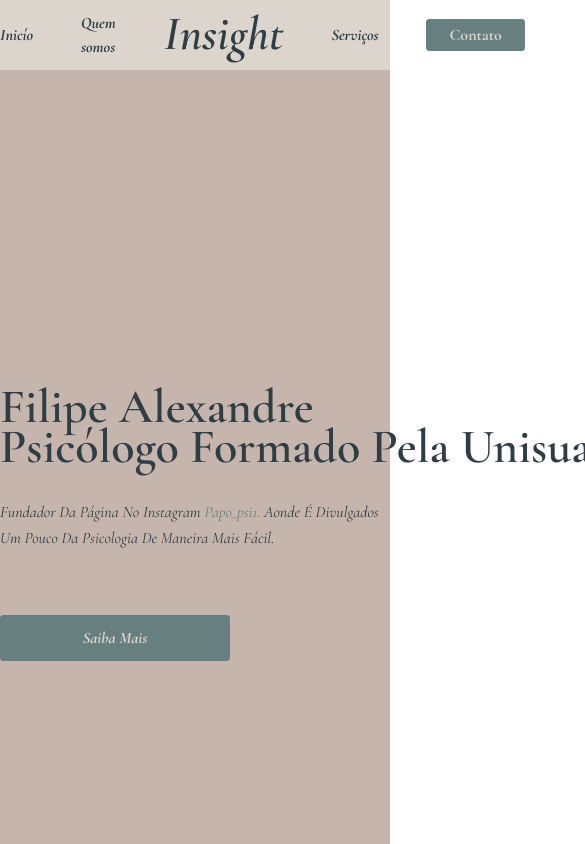
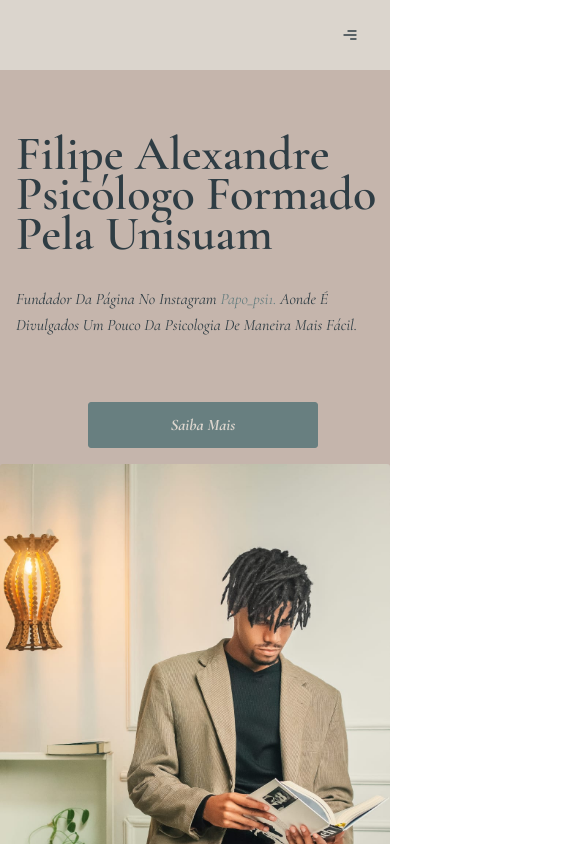
Before and after one commit to Renanincio/caregiver, a React (Vite) app: page / in a window 390 px wide. Shown: the top 844 px of the page, 585 px wide, since content can reach past the window. Built offline with nearby package versions, Linux system fonts and the light colour scheme; the HTML template or start-up script is replaced by a standard one.

Commit message:
mobile start

```diff
--- a/package.json
+++ b/package.json
@@ -18,6 +18,7 @@
     "framer-motion": "^11.0.3",
     "react": "^18.2.0",
     "react-dom": "^18.2.0",
+    "react-icons": "^5.0.1",
     "swiper": "^11.0.5"
   },
   "devDependencies": {
--- a/src/components/header.tsx
+++ b/src/components/header.tsx
@@ -1,16 +1,116 @@
+import { useState } from "react";
+import { CgMenuRight } from "react-icons/cg";
 
 export const Header = () => {
+  const [menu, setMenu] = useState(false);
+
   return (
-    <div className="min-h-[70px] bg-header flex items-center">
-      <nav className="max-w-[1280px] m-auto">
-        <ul className="flex items-center italic gap-12 font-extrabold ">
-          <li className=""><a href="#home" className="transition-all delay-[.3] hover:text-greenSecondary">Inicío</a></li>
-          <li className=""><a href="#about" className="transition-all delay-[.3] hover:text-greenSecondary">Quem somos</a></li>
-          <li className=""><a href="#"><h1 className="text-[48px] text-center leading-[.7] capitalize italic font-semibold">Insight</h1></a></li>
-          <li className=""><a href="#services" className="transition-all delay-[.3] hover:text-greenSecondary">Serviços</a></li>
-          <li className=""><a href="#contact"><button className="bg-greenSecondary px-[22px] py-[3px] rounded-btn text-header hover:bg-transparent transition-all delay-[.3] hover:text-greenSecondary border-greenSecondary border-[1px] font-bold">Contato</button></a></li>
+    <div className="h-[70px] bg-header flex items-center">
+      <nav
+        className={
+          menu
+            ? "w-300px p-8 h-screen m-auto flex fixed top-0 left-0 bg-header transition-all duration-[.8s] z-10"
+            : "w-300px p-8 h-screen m-auto hidden max-[900px]:flex fixed top-0 left-[-100%] bg-header transition-all duration-[.8s]"
+        }
+      >
+        <ul className="flex flex-col items-center italic gap-12 font-extrabold  transition-all delay-[.7] ease">
+          <li className="">
+            <a onClick={() => setMenu(false)} href="#">
+              <h1 className="text-[48px] text-center leading-[.7] capitalize italic font-semibold">
+                Insight
+              </h1>
+            </a>
+          </li>
+          <li className="">
+            <a
+              onClick={() => setMenu(false)}
+              href="#home"
+              className="transition-all delay-[.3] hover:text-greenSecondary"
+            >
+              Inicío
+            </a>
+          </li>
+          <li className="">
+            <a
+              onClick={() => setMenu(false)}
+              href="#about"
+              className="transition-all delay-[.3] hover:text-greenSecondary"
+            >
+              Quem somos
+            </a>
+          </li>
+
+          <li className="">
+            <a
+              href="#services"
+              className="transition-all delay-[.3] hover:text-greenSecondary"
+              onClick={() => setMenu(false)}
+            >
+              Serviços
+            </a>
+          </li>
+          <li className="">
+            <a
+              onClick={() => setMenu(false)}
+              href="#contact"
+              className="transition-all delay-[.3] hover:text-greenSecondary"
+            >
+              Contato
+            </a>
+          </li>
         </ul>
       </nav>
+
+      <nav className="max-w-[1280px] w-full max-h-[70px] pr-8 flex justify-center m-auto items-center">
+        <ul className="flex items-center italic gap-12 font-extrabold max-[900px]:hidden transition-all delay-[.7] ease">
+          <li className="">
+            <a
+              href="#home"
+              className="transition-all delay-[.3] hover:text-greenSecondary"
+            >
+              Inicío
+            </a>
+          </li>
+          <li className="">
+            <a
+              href="#about"
+              className="transition-all delay-[.3] hover:text-greenSecondary"
+            >
+              Quem somos
+            </a>
+          </li>
+          <li className="">
+            <a href="#">
+              <h1 className="text-[48px] text-center leading-[.7] capitalize italic font-semibold">
+                Insight
+              </h1>
+            </a>
+          </li>
+          <li className="">
+            <a
+              href="#services"
+              className="transition-all delay-[.3] hover:text-greenSecondary"
+            >
+              Serviços
+            </a>
+          </li>
+          <li className="">
+            <a href="#contact">
+              <button className="bg-greenSecondary px-[22px] py-[3px] rounded-btn text-header hover:bg-transparent transition-all delay-[.3] hover:text-greenSecondary border-greenSecondary border-[1px] font-bold">
+                Contato
+              </button>
+            </a>
+          </li>
+        </ul>
+      </nav>
+      <div>
+        <button
+          onClick={() => setMenu(!menu)}
+          className="hidden max-[900px]:flex mr-8"
+        >
+          <CgMenuRight />
+        </button>
+      </div>
     </div>
-  )
-}
+  );
+};
--- a/src/sections/footer.tsx
+++ b/src/sections/footer.tsx
@@ -22,7 +22,7 @@ export const Footer = () => {
                 Rio de Janeiro - RJ, 21931-385
               </p>
             </div>
-            <div className="h-[1px] w-[800px] bg-greenPrimary mb-8 mt-[70px] mx-auto " />
+            <div className="h-[1px] max-w-[800px] w-full bg-greenPrimary mb-8 mt-[70px] mx-auto " />
             <ul className="uppercase flex m-auto justify-center items-center gap-6">
               <a href="#home">
                 <li className="transition-all delay-[.3] hover:text-greenSecondary">
--- a/src/sections/home.tsx
+++ b/src/sections/home.tsx
@@ -9,8 +9,8 @@ import { motion } from "framer-motion";
 export const Home = () => {
   return (
     <section id="home" className="bg-services min-h-screen flex">
-      <div className="max-w-[1280px] mx-auto flex h-screen justify-evenly items-center">
-        <div className="flex flex-col w-[700px]">
+      <div className="max-w-[1280px] mx-auto flex h-full min-h-screen justify-evenly items-center w-full max-[900px]:flex-wrap max-[900px]:pb-4">
+        <div className="flex flex-col max-w-[700px] pl-4 ">
           <motion.h1
             whileInView={{ x: [-100, 0], opacity: [0, 1] }}
             transition={{ duration: 0.5 }}
@@ -22,14 +22,23 @@ export const Home = () => {
           <motion.p
             whileInView={{ x: [-100, 0], opacity: [0, 1] }}
             transition={{ duration: 0.5 }}
-            className="w-[400px] italic capitalize leading-relaxed"
+            className="max-w-[400px] italic capitalize leading-relaxed"
           >
-            fundador da página no Instagram <a href="https://www.instagram.com/papo_psi1/" target="__blank" className="text-greenSecondary">papo_psi1.</a> Aonde é divulgados um
-            pouco da psicologia de maneira mais fácil.
+            fundador da página no Instagram{" "}
+            <a
+              href="https://www.instagram.com/papo_psi1/"
+              target="__blank"
+              className="text-greenSecondary"
+            >
+              papo_psi1.
+            </a>{" "}
+            Aonde é divulgados um pouco da psicologia de maneira mais fácil.
           </motion.p>
-          <button className=" py-[10px] w-[230px] mt-16 font-bold italic capitalize border-[1px] bg-greenSecondary border-greenSecondary hover:bg-transparent transition-all delay-[.3] text-header hover:text-greenPrimary rounded-btn">
-            Saiba mais
-          </button>
+          <a href="#about" className="max-[900px]:mx-auto">
+            <button className="py-[10px] w-[230px] mt-16 font-bold italic capitalize border-[1px] bg-greenSecondary border-greenSecondary hover:bg-transparent transition-all delay-[.3] text-header hover:text-greenPrimary rounded-btn max-[900px]:mb-4 ">
+              Saiba mais
+            </button>
+          </a>
         </div>
 
         <Swiper
@@ -43,34 +52,34 @@ export const Home = () => {
           pagination={false}
           navigation={false}
           modules={[Autoplay, Pagination, Navigation]}
-          className="mySwiper h-full w-[475px]"
+          className="mySwiper h-full max-w-[475px] max-[900px]:w-full "
         >
           <SwiperSlide className="h-full">
             <img
               src="./Filipe1.jpg"
               alt="foto de um psicólogo"
-              className="w-[475px] h-full rounded-btn"
+              className="w-[475px] h-full rounded-btn max-[900px]:w-[425px] max-[900px]:h-[550px] max-[900px]:mx-auto"
             />
           </SwiperSlide>
           <SwiperSlide className="h-full">
             <img
               src="./filipe2.jpg"
               alt="foto de um psicólogo"
-              className="w-[475px] h-full rounded-btn"
+              className="w-[475px] h-full rounded-btn max-[900px]:w-[425px] max-[900px]:h-[550px] max-[900px]:mx-auto"
             />
           </SwiperSlide>
           <SwiperSlide className="h-full">
             <img
               src="./Filipe3.jpg"
               alt="foto de um psicólogo"
-              className="w-[475px] h-full rounded-btn"
+              className="w-[475px] h-full rounded-btn max-[900px]:w-[425px] max-[900px]:h-[550px] max-[900px]:mx-auto"
             />
           </SwiperSlide>
           <SwiperSlide className="h-full">
             <img
               src="./Filipe4.jpg"
               alt="foto de um psicólogo"
-              className="w-[550px] h-full rounded-btn"
+              className="w-[550px] h-full rounded-btn max-[900px]:w-[425px] max-[900px]:h-[550px] max-[900px]:mx-auto"
             />
           </SwiperSlide>
         </Swiper>
--- a/src/sections/services.tsx
+++ b/src/sections/services.tsx
@@ -109,9 +109,11 @@ export const Services = () => {
           </Swiper>
         </ul>
 
-        <button className="italic w-[225px] py-[6px] text-[20px] mx-auto rounded-btn my-14 border-[1px] border-greenSecondary font-semibold hover:bg-greenSecondary transition-all delay-[.3] hover:text-about">
-          Entre em contato
-        </button>
+        <a href="#contact">
+          <button className="italic w-[225px] py-[6px] text-[20px] mx-auto rounded-btn my-14 border-[1px] border-greenSecondary font-semibold hover:bg-greenSecondary transition-all delay-[.3] hover:text-about">
+            Entre em contato
+          </button>
+        </a>
       </div>
     </section>
   );
```
Also changed, not shown: 1 other file (tests, documents, lock files or other folders).
